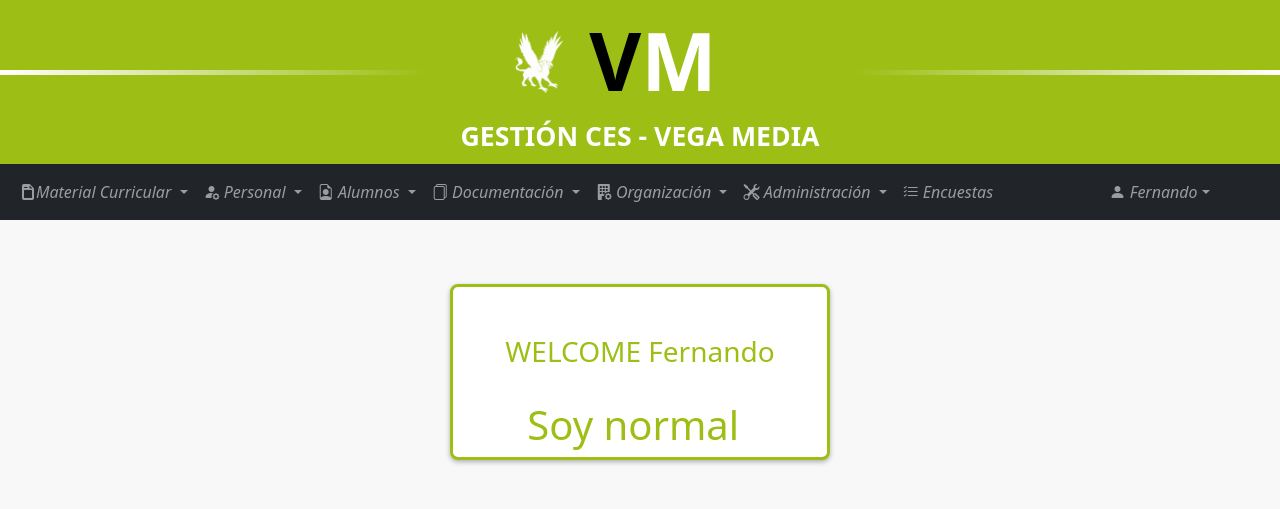
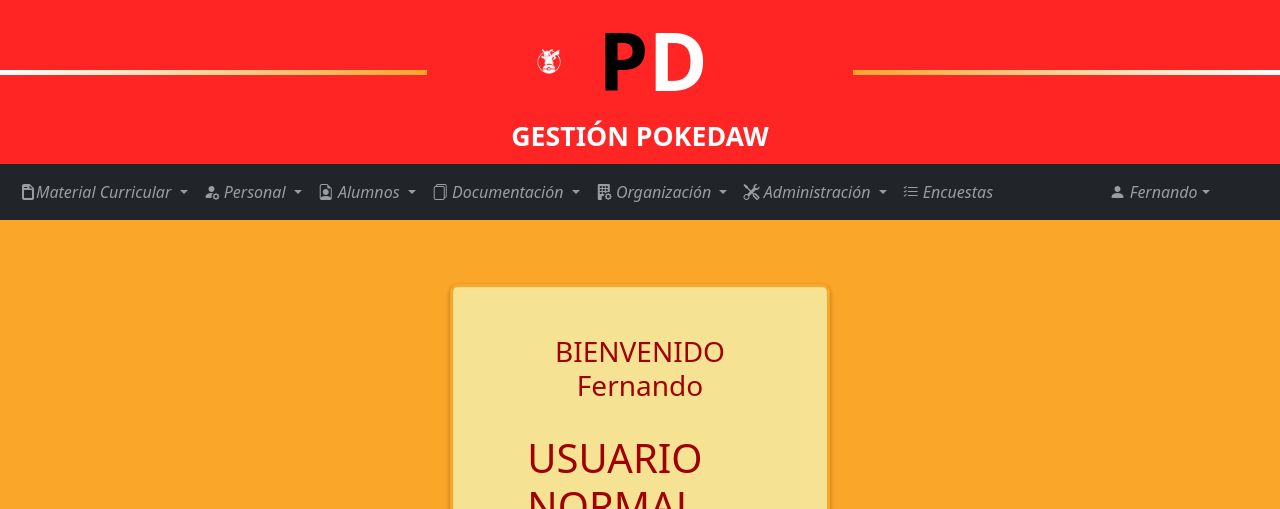
Before and after one commit to AdrianVincent17/pokedaw, a PHP site: page /normal/indexNormal.php in a window 1280 px wide. Shown: the top 509 px of the page. Run offline with PHP 8.4, Linux system fonts and the light colour scheme; a user stored in the database is signed in; some libraries are stand-ins or nearby versions.

Commit message:
cambios realizados en css y arreglar indexNormal

```diff
--- a/config.php
+++ b/config.php
@@ -1,3 +1,3 @@
 <?php
-define('BASE_URL', '/PokeDaw/');
+define('BASE_URL', '/pokedaw/');
 ?>
--- a/footer.php
+++ b/footer.php
@@ -22,10 +22,10 @@
 				</div>
 				<div class="row justify-content-center align-items-center">
 					<div class="col-auto" >
-							<img src="<?php echo BASE_URL; ?>img/grifo.png" style="width:80px">
+							<img src="<?php echo BASE_URL; ?>img/pika1.png" style="width:80px">
 					</div>
 					<div class="col-auto">
-							<span class="ve"> V</span><span class="me">M</span>
+							<span class="ve"> P</span><span class="me">D</span>
 					</div>
 					<div class="col-12 ">
 						<p class="text-center">	Ctra. De Mula, 37 – Alguazas
--- a/header.php
+++ b/header.php
@@ -4,10 +4,10 @@
         <div class="col-12 col-md-4">
             <div class="row justify-content-center align-items-center">
                 <div class="col-auto mt-1">
-                    <img class="m-0" src="img/GRIFO11.png" style="width:50px">
+                    <img class="m-0" src="img/pika1.png" style="width:50px">
                 </div>
                 <div class="col-auto">
-                    <p class="text-center m-0"><span class="v"> V</span><span class="me">M</span></p>
+                    <p class="text-center m-0"><span class="v"> P</span><span class="me">D</span></p>
                 </div>
                 <div class="col-auto mt-1 ms-4"></div>
                 <div class="w-100"></div>
@@ -15,7 +15,7 @@
         </div>
         <div class="d-none d-md-block col-4 p-0 der mt-4"></div>
         <div class="col-12 mb-1">
-            <p class="h1 text-center">GESTIÓN CES - VEGA MEDIA</p>
+            <p class="h1 text-center">GESTIÓN POKEDAW</p>
         </div>
     </header>
 </div>
--- a/normal/footerNormal.php
+++ b/normal/footerNormal.php
@@ -4,12 +4,12 @@
 				<div class="row justify-content-center mt-4">
 					<div class="col-auto" >
 						<a href="https://www.google.es/maps/place/CES+Vega+Media/@38.0515582,-1.253702,17z/data=!3m1!4b1!4m5!3m4!1s0xd647ed425284579:0xc1fae33ccb32d958!8m2!3d38.0515582!4d-1.253702" target="_blank">
-						<i class="bi bi-geo-alt-fill"></i>&nbsp;&nbsp;CES VEGA MEDIA, S. COOP.
+						<i class="bi bi-geo-alt-fill"></i>&nbsp;&nbsp;POKEDAW, S. COOP.
 						</a>
 					</div>
 					<div class="w-100 d-sm-none"></div>
 					<div class="col-auto ">
-						<i class="bi bi-envelope-fill"></i>&nbsp;&nbsp;vegamedia@ces-vegamedia.es
+						<i class="bi bi-envelope-fill"></i>&nbsp;&nbsp;admin@pokedaw.es
 					</div>
 					<div class="w-100 d-sm-none"></div>
 					<div class="col-auto" >
@@ -18,10 +18,10 @@
 				</div>
 				<div class="row justify-content-center align-items-center">
 					<div class="col-auto" >
-							<img src="../img/grifo.png" style="width:80px">
+							<img src="<?php echo BASE_URL;?>img/pika1.png" style="width:80px">
 					</div>
 					<div class="col-auto">
-							<span class="ve"> V</span><span class="me">M</span>
+							<span class="ve">P</span><span class="me">d</span>
 					</div>
 					<div class="col-12 ">
 						<p class="text-center">	Ctra. De Mula, 37 – Alguazas
@@ -45,8 +45,8 @@
 			</div>
 			<div class="row">
 				<div class="col-12 text-center footer2">
-					<p class="mb-3 mt-2 small">COOPERATIVA COFINANCIADA POR EL FSE Y POR LA CARM        |        DESCUBRE TU TALENTO: + FP + OPORTUNIDADES<br>
-					2022 CES VEGA MEDIA     |     CENTRO DE ENSEÑANZA©</p>
+					<p class="mb-3 mt-2 small">       |        DESCUBRE TU TALENTO: HAZTE ENRENADOR POKEMON<br>
+					2025 CES VEGA MEDIA     |     CENTRO POKEMON©</p>
 				</div>
 			</div>
 		</div>
--- a/normal/headerNormal.php
+++ b/normal/headerNormal.php
@@ -4,10 +4,10 @@
         <div class="col-12 col-md-4">
             <div class="row justify-content-center align-items-center">
                 <div class="col-auto mt-1">
-						<img class="m-0" src="../img/GRIFO11.png" style="width:50px">
+                    <img class="m-0" src="<?php echo BASE_URL; ?>img/pika1.png" style="width:50px">
                 </div>
                 <div class="col-auto">
-						<p class="text-center m-0"><span class="v"> V</span><span class="me">M</span></p>
+                    <p class="text-center m-0"><span class="v">P</span><span class="me">D</span></p>
                 </div>
                 <div class="col-auto mt-1 ms-4"></div>
                 <div class="w-100"></div>
@@ -15,7 +15,7 @@
         </div>
         <div class="d-none d-md-block col-4 p-0 der mt-4"></div>
         <div class="col-12 mb-1">
-				<p class="h1 text-center">GESTIÓN CES - VEGA MEDIA</p>
+            <p class="h1 text-center">GESTIÓN POKEDAW</p>
         </div>
     </header>
 </div>
--- a/normal/indexNormal.php
+++ b/normal/indexNormal.php
@@ -1,5 +1,5 @@
 <?php
-	include("seguridad.php");
+include("seguridad.php");
 ?>
 <!DOCTYPE html>
 <html>
@@ -15,8 +15,8 @@
 
 	<link rel="stylesheet" href="https://cdn.jsdelivr.net/npm/bootstrap-icons@1.7.1/font/bootstrap-icons.css">
 	<link href="../styles.css" rel="stylesheet">
-	<link rel="icon" type="image/x-icon" href="../img/grifo.ico">
-	<title>GESTIÓN - CES VEGA MEDIA</title>
+	<link rel="icon" type="image/x-icon" href="<?php echo BASE_URL; ?>img/pika1.ico">
+	<title>GESTIÓN POKEDAW</title>
 
 
 </head>
@@ -39,11 +39,11 @@
 				<div class="col-9 col-sm-8 col-md-6 col-xl-4 mb-5 mt-3">
 					<div class="row justify justify-content-center titulos mt-5 mb-4">
 						<div class="col-12 mt-5">
-							<p class="h2 text-center">WELCOME <?php echo $_SESSION['name']; ?></p>
+							<p class="h2 text-center">BIENVENIDO<br> <?php echo $_SESSION['name']; ?></p>
 						</div>
 						<div class="col-8 mt-4">
 							<div class="row">
-								<h1>Soy normal</h1>
+								<h1>USUARIO NORMAL</h1>
 							</div>
 						</div>
 					</div>
@@ -55,7 +55,7 @@
 
 	<?php
 
-	include("../footer.php");
+	include("footerNormal.php");
 
 
 	?>
--- a/styles.css
+++ b/styles.css
@@ -2,31 +2,31 @@
 
 /*GENERAL*/
 section{
-	background-color: #f8f8f8;
+	background-color: #faa629;
 }
 .titulos{
 	border-radius:8px;
 	box-shadow: 0 2px 5px rgba(0, 0, 0, .3);
-	color: #9dbe15;
-	border:3px solid #9dbe15;
-	background-color: white;
+	color: #a10000;
+	border:3px solid #faa629;
+	background-color: rgb(245, 227, 147);
 }
 
 .btn{
-	background-color: #9dbe15;
+	background-color: #ff0e0e;
 	color:white;
 	font-weight: bold;
 }
 .btn:hover{
-	color:#9dbe15;
-	border: 1px solid #9dbe15;
+	color:#ff2525;
+	border: 1px solid #ff2525;
 }
 .h2{
 	font-size: 21pt;
 }
 .cuenta{
 	font-size: 13pt;
-	color: #9dbe15;
+	color: #ff2525;
 }
 .form-text{
 	font-size: 9pt;
@@ -36,7 +36,7 @@ section{
 /*HEADER*/
 .cabecera{
 
-	background-color:#9dbe15;
+	background-color:#ff2525;
 }
 
 .h1{
@@ -52,11 +52,11 @@ section{
 }
 
 .izq{
-	background-image: linear-gradient(to right,white, #9dbe15);
+	background-image: linear-gradient(to right,white, #faa629);
 	height: 5px;
 }
 .der{
-	background-image: linear-gradient(to right, #9dbe15,white);
+	background-image: linear-gradient(to right, #faa629,white);
 	height: 5px;
 }
 .v{
@@ -70,11 +70,11 @@ section{
 /*FOOTER*/
 
 .footer1{
-	background-image: linear-gradient(180deg,rgb(59, 59, 59), rgb(32, 32, 32));
+	background-image: linear-gradient(180deg,rgb(255, 91, 91), rgb(167, 0, 0));
 	color:white;
 }
 .footer2{
-	background-color: rgb(59, 59, 59);
+	background-color: rgb(73, 73, 73);
 	color:white;
 }
 footer a{
@@ -84,7 +84,7 @@ footer a{
 .ve{
 	font-size: 60pt;
 	font-weight: bold;
-	color:#9dbe15;
+	color:#ff0800;
 }
 .me{
 	font-size: 60pt;
@@ -92,7 +92,7 @@ footer a{
 	color: white;
 }
 .links a{
-	color:#9dbe15;
+	color:#ff7b00;
 }
 .links a:hover{
 
@@ -131,7 +131,7 @@ footer a:hover{
 
 	.dropdown-menu > li a:hover,
 	.dropdown-menu > li.show {
-	  background: #9dbe15;
+	  background: #be3715;
 	  color: white;
 	}
 	.dropdown-menu > li.show > a {
```
Also changed, not shown: img/Diseño sin título.png (added), img/pika1.png (added). Lines whose indentation alone changed are shown as unchanged.
